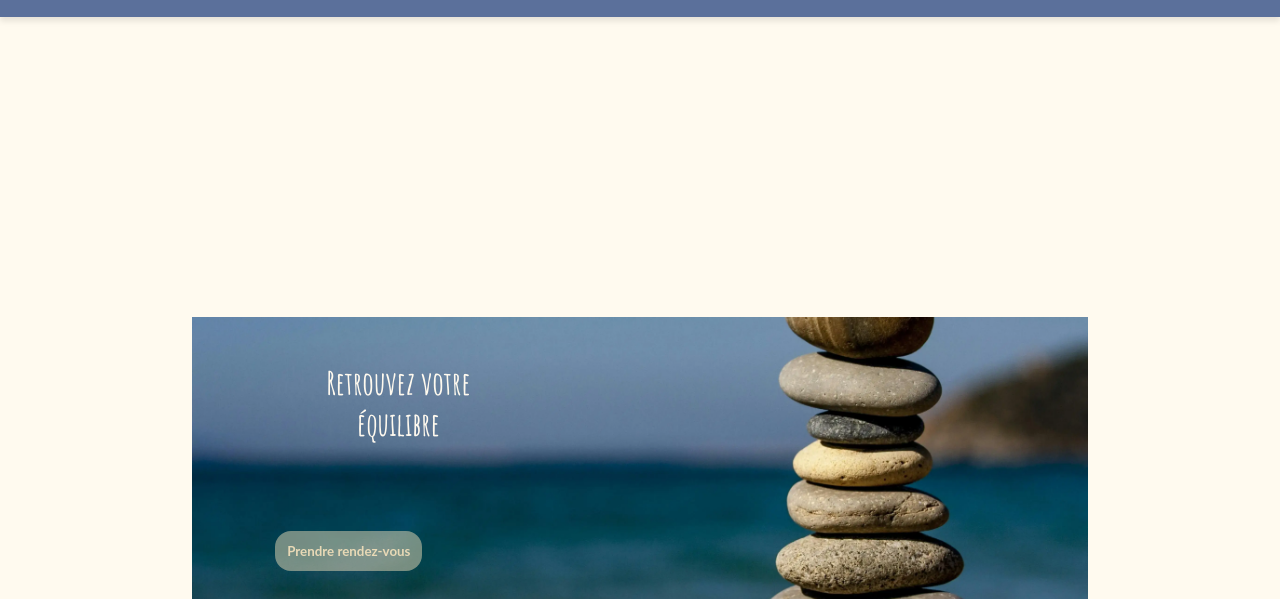
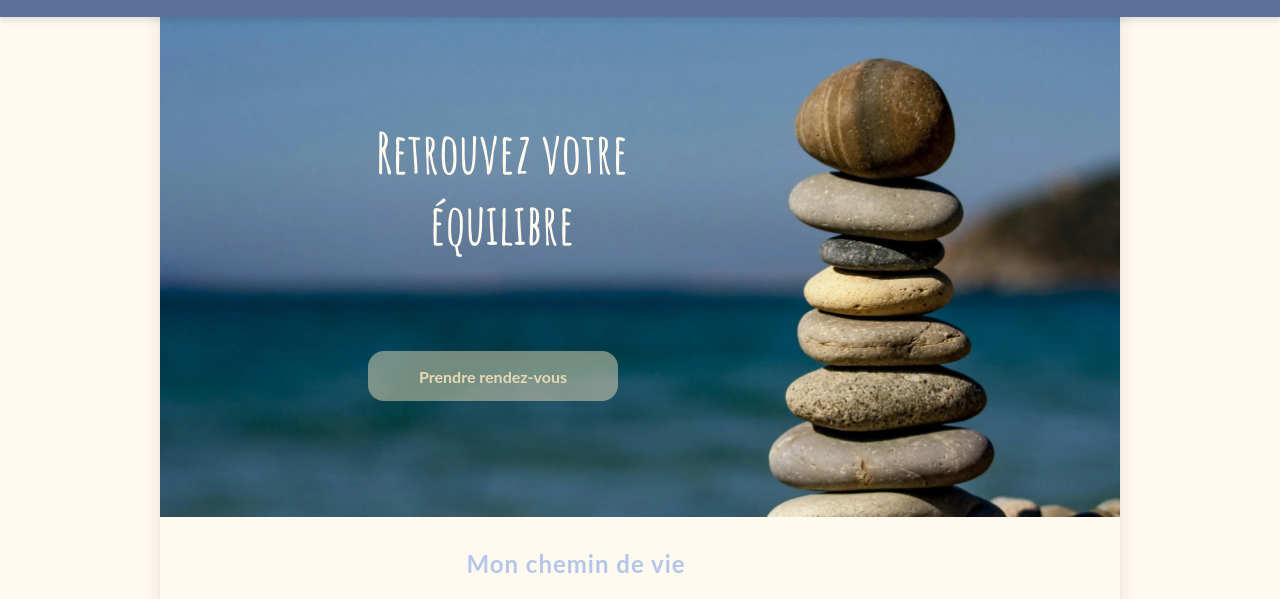
Before and after one commit to vrsslt/Hypnose-Malika, an Astro site: page / in a window 1280 px wide. Shown: the part 183-782 px from the top of the page. Built offline with nearby package versions, Linux system fonts and the light colour scheme; Astro itself is replaced by a stand-in of ours.

Commit message:
banner responsive for desktop ok

```diff
--- a/src/components/Banner.astro
+++ b/src/components/Banner.astro
@@ -57,10 +57,29 @@
     @media (min-width: 1024px) {
 
         .banner {
-            height: 300px;
+            height: 500px;
             scroll-margin-top: 200px;
-            margin-top: 200px;
+            margin-top: 100px;
+            background-size: 100%;
+            background-position: center 30%;
 
+        }
+
+        .banner h2 {
+            font-size: 3.5rem;
+            top: 20%;
+            left: 22.5%;
+        }
+
+        .banner button {
+            width: 250px;
+            height: 50px;
+            left: 20%;
+            bottom: 20%;
+        }
+
+        .banner button span {
+            font-size: 1rem ;
         }
     }
 </style>
--- a/src/styles/global.css
+++ b/src/styles/global.css
@@ -36,12 +36,14 @@ main {
 @media (min-width: 1024px) {
 	/* styles desktop */
 	html {
-		width: 70%;
+		width: 75%;
 		margin: 0 auto;
 		background-color: var(--color-white);
 	}
 
 	main {
-		padding-top: 300px;
+		box-shadow: 0 4px 20px rgba(0,0,0,0.08), 0 2px 6px rgba(0,0,0,0.04);
+		border-radius: 0.75rem;
+
 	}
 }
```
